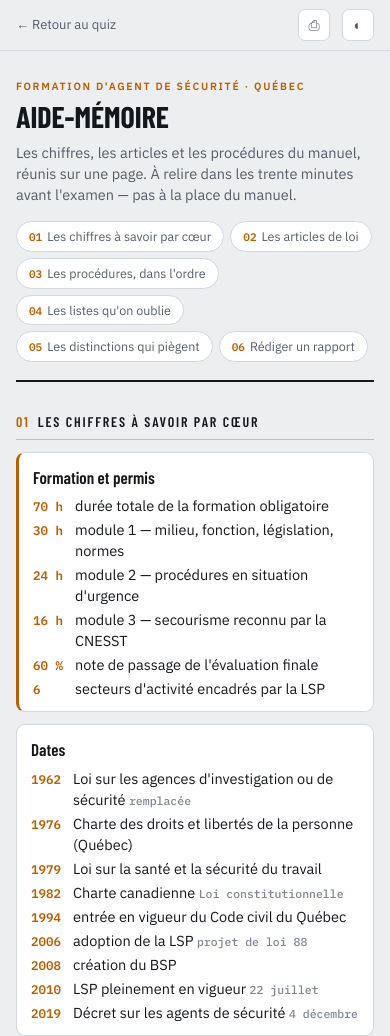
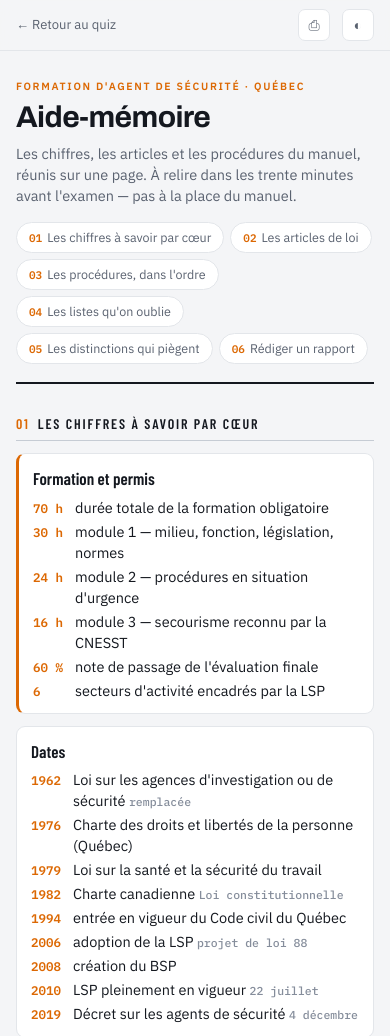
Before and after one commit to Afr0t/quiz-gardiennage, a plain HTML site: page aide-memoire.html in a window 390 px wide. Shown: the top 1036 px of the page. Drawn offline with nearby package versions, Linux system fonts and the light colour scheme.

Commit message:
Héros mobile en bandeau photo, aide-mémoire aligné sur la palette
Sur téléphone, le voile blanc du héros rendait la photo presque
invisible. Elle devient un bandeau net au-dessus du texte, avec un
fondu en bas, et le texte reprend sur fond uni.

L'aide-mémoire adopte la même palette et la même police d'affichage
que le quiz. PDF régénéré.

Co-Authored-By: Claude Opus 5 <noreply@anthropic.com>

```diff
--- a/aide-memoire.html
+++ b/aide-memoire.html
@@ -4,7 +4,7 @@
 <meta charset="utf-8">
 <meta name="viewport" content="width=device-width, initial-scale=1, viewport-fit=cover">
 <meta name="color-scheme" content="light dark">
-<meta name="description" content="Aide-memoire d'une page pour la formation d'agent de securite au Quebec : chiffres, articles de loi, procedures et distinctions a retenir.">
+<meta name="description" content="Aide-memoire d'une page pour la formation d'agent de securite au Quebec : chiffres, articles de loi, procedures et distinctions.">
 <style>
   html{-webkit-text-size-adjust:100%}
   :root{padding-top:env(safe-area-inset-top,0px);padding-bottom:env(safe-area-inset-bottom,0px)}
@@ -14,33 +14,33 @@
 <title>Aide-mémoire Gardiennage</title>
 <link rel="preconnect" href="https://fonts.googleapis.com">
 <link rel="preconnect" href="https://fonts.gstatic.com" crossorigin>
-<link rel="stylesheet" href="https://fonts.googleapis.com/css2?family=Barlow+Condensed:wght@500;600;700&family=IBM+Plex+Mono:wght@500;600&family=IBM+Plex+Sans:ital,wght@0,400;0,500;0,600;1,400&display=swap">
+<link rel="stylesheet" href="https://fonts.googleapis.com/css2?family=Archivo:wght@500;600;700&family=Barlow+Condensed:wght@500;600;700&family=IBM+Plex+Mono:wght@500;600&family=IBM+Plex+Sans:ital,wght@0,400;0,500;0,600;1,400&display=swap">
 <style>
   :root{
-    --bg:#EDEEF0; --surface:#FFFFFF; --surface-2:#F4F5F8; --surface-3:#E7E9ED;
-    --ink:#14171C; --ink-2:#555C69; --ink-3:#7D8592;
-    --line:#D2D7DE; --line-strong:#B6BDC8;
-    --accent:#B85F04; --accent-soft:#FBEEDD;
+    --bg:#F4F5F7; --surface:#FFFFFF; --surface-2:#F7F8FA; --surface-3:#E8EBEF;
+    --ink:#14181F; --ink-2:#5A6270; --ink-3:#858D9B;
+    --line:#E3E6EA; --line-strong:#C6CCD4;
+    --accent:#DC6803; --accent-soft:#FDF0E1;
     --bad:#AE221E; --bad-bg:#FAE8E6;
     --ok:#0D7361;
     color-scheme:light;
   }
   @media (prefers-color-scheme: dark){
     :root:not([data-theme="light"]){
-      --bg:#13161B; --surface:#1B1F26; --surface-2:#22272F; --surface-3:#2B313A;
+      --bg:#12151A; --surface:#1A1E25; --surface-2:#21262E; --surface-3:#2A303A;
       --ink:#ECEFF3; --ink-2:#9FA8B5; --ink-3:#7A8492;
-      --line:#2D333D; --line-strong:#3C444F;
-      --accent:#F2A93B; --accent-soft:#33260F;
+      --line:#2B313A; --line-strong:#3A424D;
+      --accent:#F59E42; --accent-soft:#33260F;
       --bad:#F0837B; --bad-bg:#331B1A;
       --ok:#57C6B0;
       color-scheme:dark;
     }
   }
   :root[data-theme="dark"]{
-    --bg:#13161B; --surface:#1B1F26; --surface-2:#22272F; --surface-3:#2B313A;
+    --bg:#12151A; --surface:#1A1E25; --surface-2:#21262E; --surface-3:#2A303A;
     --ink:#ECEFF3; --ink-2:#9FA8B5; --ink-3:#7A8492;
-    --line:#2D333D; --line-strong:#3C444F;
-    --accent:#F2A93B; --accent-soft:#33260F;
+    --line:#2B313A; --line-strong:#3A424D;
+    --accent:#F59E42; --accent-soft:#33260F;
     --bad:#F0837B; --bad-bg:#331B1A;
     --ok:#57C6B0;
     color-scheme:dark;
@@ -66,8 +66,8 @@
 
   header.hero{padding-block:28px 18px; border-bottom:2px solid var(--ink)}
   .kicker{font-size:10.5px; letter-spacing:.16em; text-transform:uppercase; color:var(--accent); font-weight:600; margin-bottom:8px}
-  h1{font-family:"Barlow Condensed",sans-serif; font-weight:700; text-transform:uppercase;
-    font-size:clamp(30px,7vw,46px); line-height:.98; margin:0 0 10px; text-wrap:balance}
+  h1{font-family:"Archivo",sans-serif; font-weight:700; letter-spacing:-.02em;
+    font-size:clamp(30px,7vw,44px); line-height:1.02; margin:0 0 10px; text-wrap:balance}
   .hero p{margin:0; color:var(--ink-2); max-width:62ch}
 
   h2{font-family:"Barlow Condensed",sans-serif; font-size:14px; font-weight:600; text-transform:uppercase;
```
Also changed, not shown: index.html (+10 -3 lines), 1 other file.
